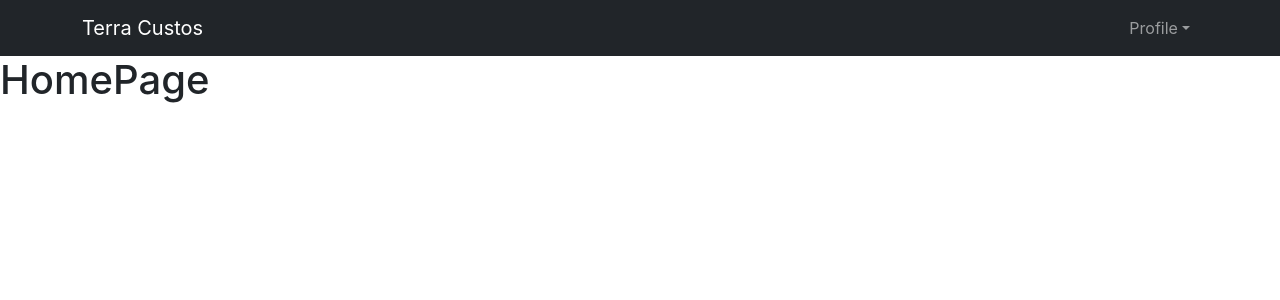
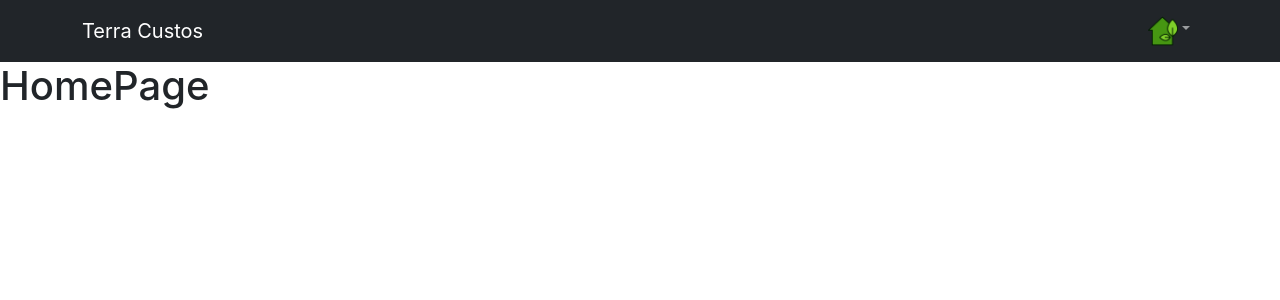
Before and after one commit to KrisztanZero/terra-custos, a React (Create React App) app in the folder tc_client/: page / in a window 1280 px wide. Shown: the top 300 px of the page. Built offline with nearby package versions, Linux system fonts and the light colour scheme.

Commit message:
change profile text to png in navbar

```diff
--- /dev/null
+++ b/tc_client/src/components/AppNavbar.css
@@ -0,0 +1,4 @@
+.custom-profile-icon {
+    width: 2vw;
+    height: auto;
+}
--- a/tc_client/src/components/AppNavbar.jsx
+++ b/tc_client/src/components/AppNavbar.jsx
@@ -1,6 +1,8 @@
 import React from "react";
 import { Link } from 'react-router-dom';
 import { Navbar, Nav, NavDropdown, Container } from 'react-bootstrap';
+import homeIcon from '../media/home.png';
+import './AppNavbar.css';
 
 export default function AppNavbar() {
     return (
@@ -10,7 +12,15 @@ export default function AppNavbar() {
                 <Navbar.Toggle aria-controls="navbarNav" />
                 <Navbar.Collapse id="navbarNav">
                     <Nav className="ms-auto">
-                        <NavDropdown title="Profile" id="basic-nav-dropdown">
+                        <NavDropdown
+                            title={<img src={homeIcon}
+                                alt="profile home icon"
+                                width="30"
+                                height="30"
+                                className="d-inline-block align-top"
+                            />}
+                            id="basic-nav-dropdown"
+                        >
                             <NavDropdown.Item as={Link} to="/registration">Registration</NavDropdown.Item>
                             <NavDropdown.Item as={Link} to="/login">Login</NavDropdown.Item>
                         </NavDropdown>
```
Also changed, not shown: tc_client/src/media/home.png (added).
